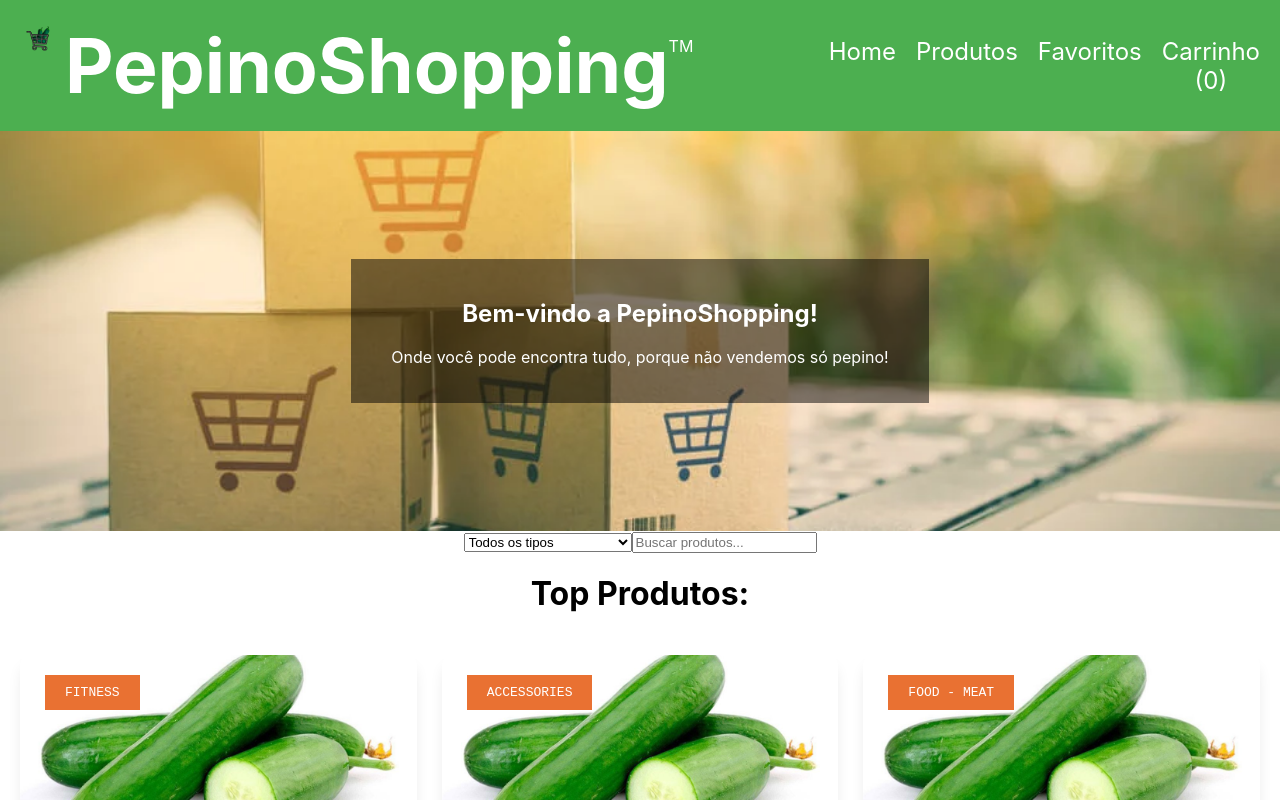
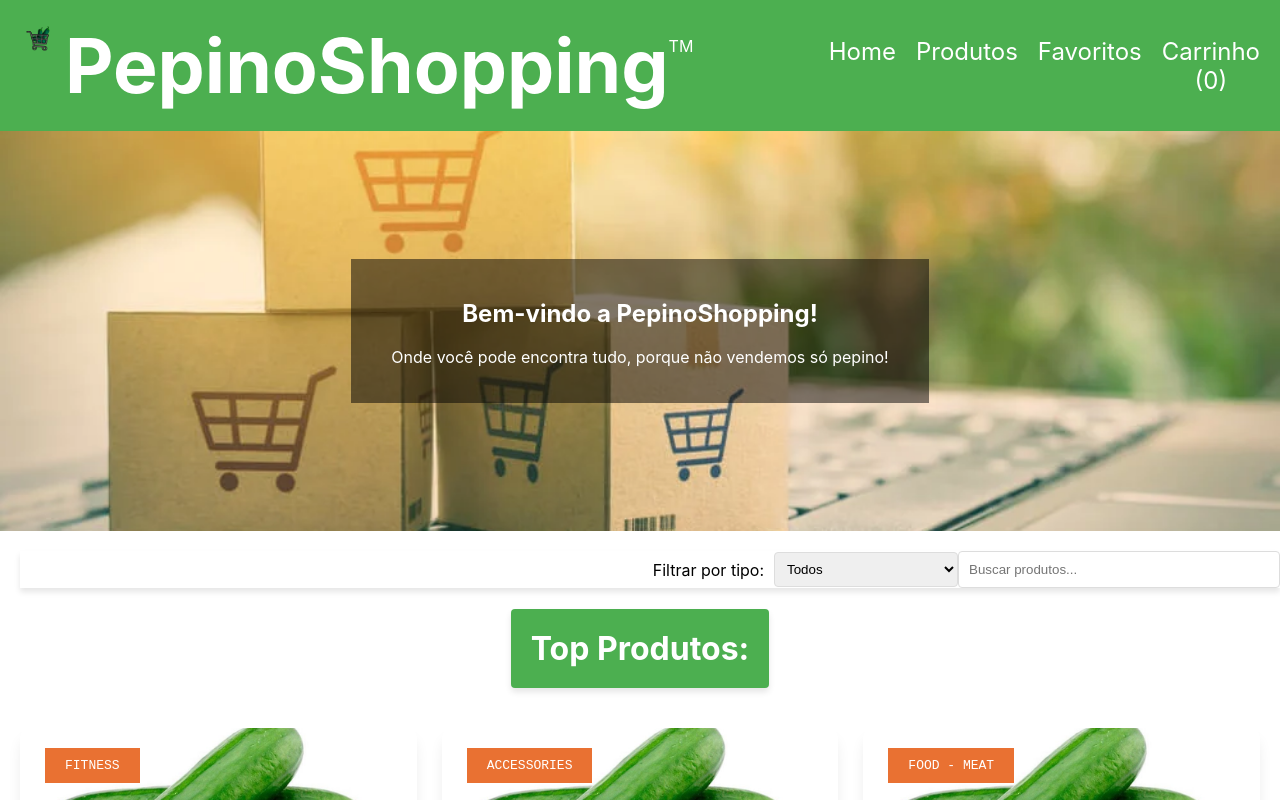
Before and after one commit to Fonzie0Tron/PAWC, a React (Create React App) app: page / in a window 1280 px wide. Shown: the top 800 px of the page. Built offline with nearby package versions, Linux system fonts and the light colour scheme; data requests are answered from the project's data file.

Commit message:
home_css+filter_component

```diff
--- a/src/App.css
+++ b/src/App.css
@@ -335,3 +335,30 @@ box-shadow: 0px 10px 15px -3px rgba(0,0,0,0.1);
   border: none;
   cursor: pointer;
 }
+
+.search-container {
+  display: flex;
+  justify-content: right;
+  align-items: center;
+  margin-top: 20px;
+  margin-left: 20px;
+  box-shadow: 0px 4px 6px rgba(0, 0, 0, 0.1);
+}
+
+.search-container input {
+  padding: 10px;
+  border: 1px solid #ddd;
+  border-radius: 4px;
+  width: 300px;
+}
+
+.produtos-title {
+  font-size: 2rem;
+  margin-bottom: 20px;
+  padding: 20px;
+  display: inline-block;
+  color: white;
+  background-color:#4CAF50;
+  border-radius: 4px;
+  box-shadow: 0px 4px 6px rgba(0, 0, 0, 0.1);
+}
--- /dev/null
+++ b/src/components/Filter.js
@@ -0,0 +1,19 @@
+import React from "react";
+
+const Filter = ({ categories, filterType, onFilterChange }) => {
+    return (
+        <div className="filter-group">
+            <label>Filtrar por tipo:</label>
+            <select value={filterType} onChange={onFilterChange}>
+                <option value="all">Todos</option>
+                {categories.sort().map(category => (
+                    <option key={category} value={category}>
+                        {category}
+                    </option>
+                ))}
+            </select>
+        </div>
+    );
+};
+
+export default Filter;
--- a/src/pages/Home.js
+++ b/src/pages/Home.js
@@ -1,11 +1,7 @@
 import { useEffect, useState } from "react";
 import Slider from "../components/Slider";
 import ProdutoCard from "../components/ProdutoCard";
-
-{/* a. Seção com “top produtos” (produtos com maior rating)
-b. Campo de pesquisa (pesquisa por nome de produto, tipo, categoria,
-etc.) */}
-
+import Filter from "../components/Filter";
 
 const Home = () => {
     const [allProdutos, setAllProdutos] = useState([]);
@@ -69,27 +65,21 @@ const Home = () => {
     return (
         <div>
             <Slider />
-            <div className="flex justify-center mb-4 space-x-4">
-                <select
-                    value={filterType}
-                    onChange={handleFilter}
-                    className="h-10 bg-white rounded-lg border border-gray-300 px-3 pr-8 focus:border-blue-500 focus:outline-none appearance-none"
-                >
-                    <option value="all">Todos os tipos</option>
-                    {categories.sort().map(cat => (
-                        <option key={cat} value={cat}>{cat}</option>
-                    ))}
-                </select>
+            <div className="search-container">
+                <Filter
+                    categories={categories}
+                    filterType={filterType}
+                    onFilterChange={handleFilter}
+                />
                 <input
                     type="text"
                     placeholder="Buscar produtos..."
                     value={search}
                     onChange={e => setSearch(e.target.value)}
-                    className="pl-4 pr-4 h-10 bg-white rounded-lg w-full max-w-md border border-gray-300 focus:border-blue-500 focus:outline-none transition-shadow shadow-sm focus:shadow-md"
                 />
             </div>
 
-            <h1>
+            <h1 className="produtos-title">
                 {search.trim() !== "" || filterType !== "all"
                     ? `Resultados${filterType !== "all" ? `: ${filterType}` : ""}${search.trim() !== "" ? ` para \"${search}\"` : ""}`
                     : "Top Produtos:"}
--- a/src/pages/Produtos.js
+++ b/src/pages/Produtos.js
@@ -1,11 +1,6 @@
 import React, { useState, useEffect } from "react";
 import ProdutoCard from "../components/ProdutoCard";
-
-{/*a. Lista em forma de grelha com todos os produtos disponíveis na base
-de dados; feito
-b. Paginação; feito
-c. Ordenar produtos por preço ou rating; feito
-d. Filtrar por tipo de produto; feito */}
+import Filter from "../components/Filter";
 
 function Produtos() {
     const [produtos, setProdutos] = useState([]);
@@ -25,7 +20,6 @@ function Produtos() {
             });
             const data = await response.json();
             setProdutos(data);
-            // Extract unique categories from products
             const uniqueCategories = [...new Set(data.map(product => product.category))];
             setCategories(uniqueCategories);
         } catch (error) {
@@ -52,9 +46,9 @@ function Produtos() {
 
     const sortedProducts = [...filteredProducts].sort((a, b) => {
         if (sortBy === "price descending") {
-            return b.price - a.price;  // Higher price first
+            return b.price - a.price;
         } else if (sortBy === "price ascending") {
-            return a.price - b.price;  // Lower price first
+            return a.price - b.price;
         } else if (sortBy === "rating descending" || sortBy === "rating ascending") {
             const avgA = a.reviews && a.reviews.length > 0
                 ? a.reviews.reduce((sum, r) => sum + r.score, 0) / a.reviews.length
@@ -84,17 +78,11 @@ function Produtos() {
                         <option value="rating ascending">Avaliação: Pior para Melhor</option>
                     </select>
                 </div>
-                <div className="filter-group">
-                    <label>Filtrar por tipo:</label>
-                    <select value={filterType} onChange={handleFilter}>
-                        <option value="all">Todos</option>
-                        {[...new Set(categories.map(category => category.split(' ')[0]))].sort().map(firstWord => (
-                            <option key={firstWord} value={firstWord}>
-                                {firstWord}
-                            </option>
-                        ))}
-                    </select>
-                </div>
+                <Filter
+                    categories={categories}
+                    filterType={filterType}
+                    onFilterChange={handleFilter}
+                />
             </div>
 
             <div className="produtos-grid">
```
